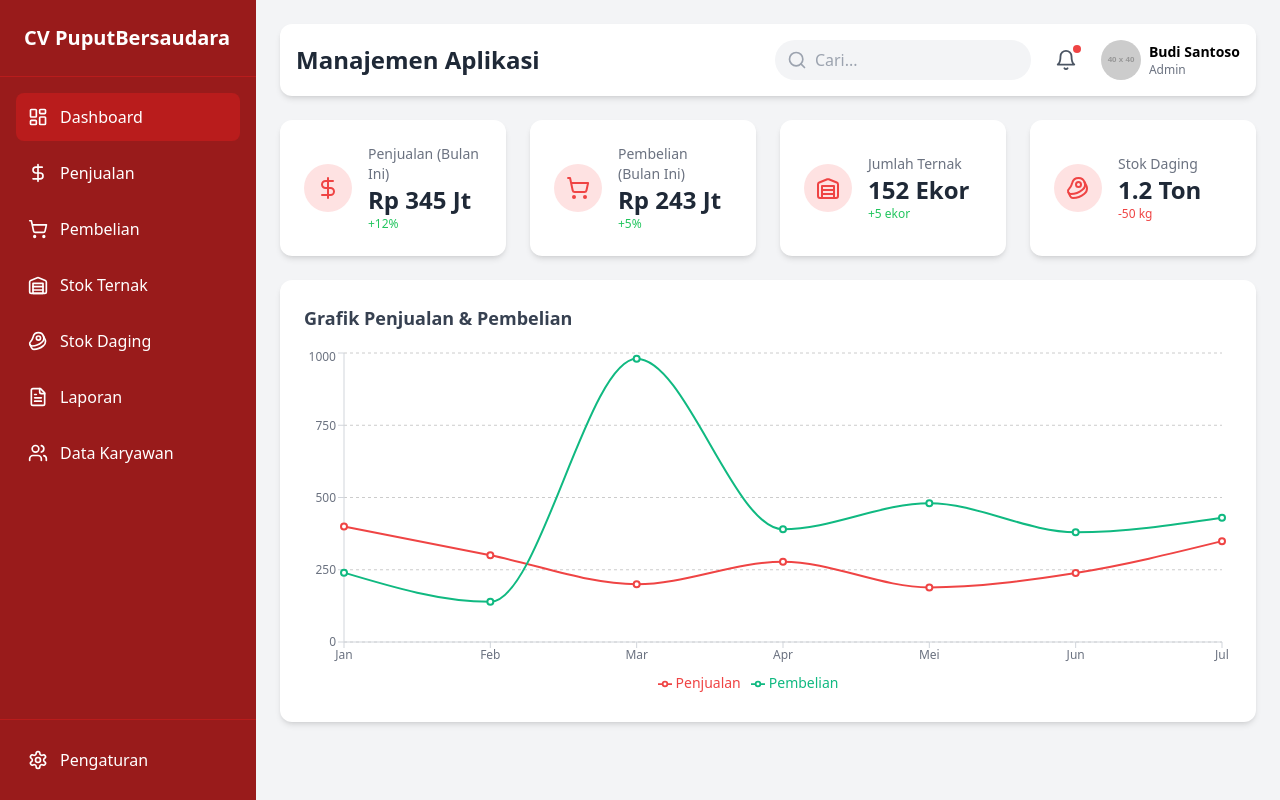
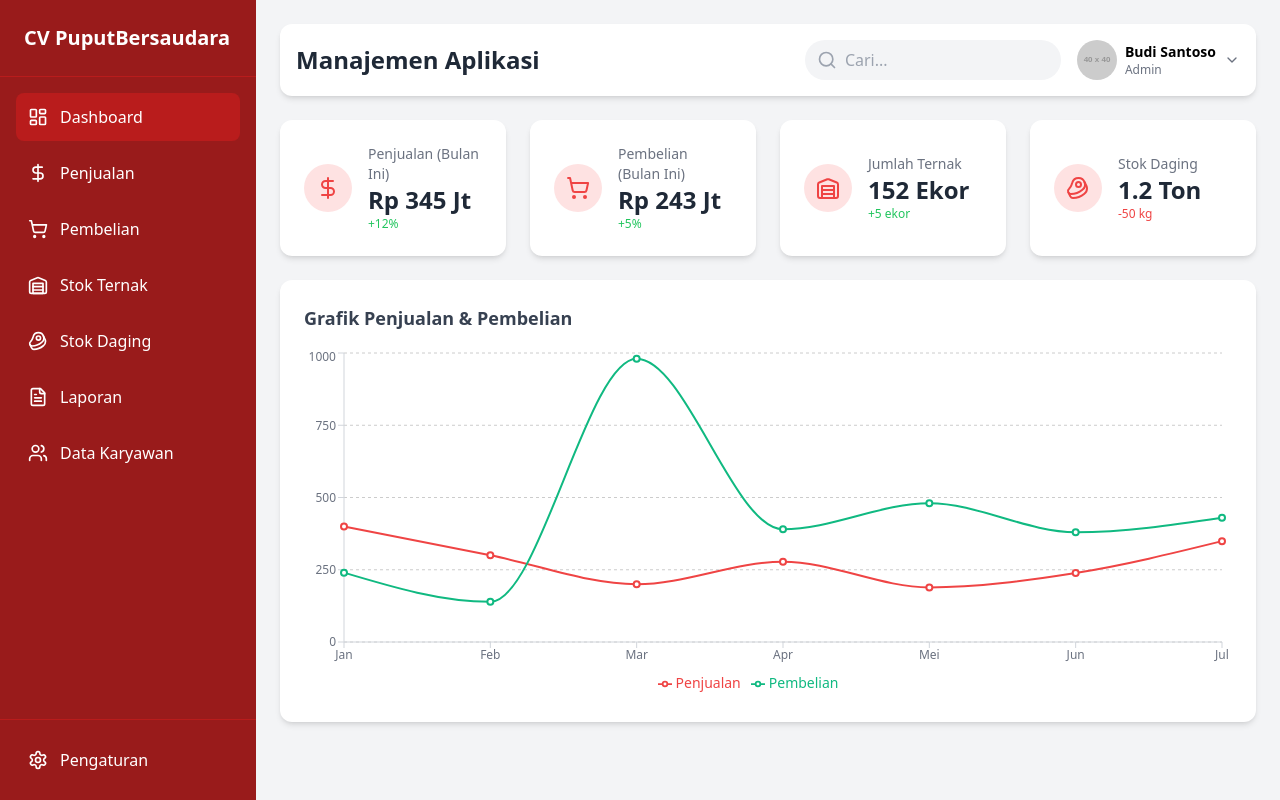
Before and after one commit to LittleKatyusha/Sapi, a React (Create React App) app: page / in a window 1280 px wide. Built offline with nearby package versions, Linux system fonts and the light colour scheme.

Commit message:
perapihan kode-kode

```diff
--- a/src/components/Header.js
+++ b/src/components/Header.js
@@ -1,7 +1,8 @@
 import React from 'react';
-import { Bell, Search, ChevronDown, Menu } from 'lucide-react';
+import { Search, ChevronDown, Menu } from 'lucide-react';
 
-const Header = ({ onMenuClick }) => (
+const Header = ({ onMenuClick }) => {
+    return (
         <header className="bg-white p-4 flex justify-between items-center rounded-xl shadow-md mb-6 sticky top-0 z-20">
             <div className="flex items-center">
                 <button onClick={onMenuClick} className="md:hidden mr-4 p-2 rounded-md hover:bg-gray-100">
@@ -14,19 +15,20 @@ const Header = ({ onMenuClick }) => (
                 <Search className="absolute left-3 top-1/2 -translate-y-1/2 text-gray-400" size={20} />
                 <input type="text" placeholder="Cari..." className="pl-10 pr-4 py-2 rounded-full bg-gray-100 focus:outline-none focus:ring-2 focus:ring-red-500 w-32 md:w-64"/>
               </div>
-          <button className="relative p-2 rounded-full hover:bg-gray-100">
-            <Bell size={22} className="text-gray-600"/>
-            <span className="absolute top-1 right-1 block h-2 w-2 rounded-full bg-red-500"></span>
-          </button>
+
+              {/* Tombol Notifikasi telah dihapus */}
+
               <div className="flex items-center space-x-2 cursor-pointer">
                 <img src="https://placehold.co/40x40/E2E8F0/4A5568?text=A" alt="Avatar" className="w-10 h-10 rounded-full"/>
                 <div className="hidden md:block">
                   <p className="font-semibold text-sm">Budi Santoso</p>
                   <p className="text-xs text-gray-500">Admin</p>
                 </div>
+                <ChevronDown size={16} className="text-gray-500" />
               </div>
             </div>
         </header>
     );
+};
 
 export default Header;
--- a/src/pages/DashboardPage.js
+++ b/src/pages/DashboardPage.js
@@ -2,7 +2,7 @@ import React from 'react';
 import { LineChart, Line, XAxis, YAxis, CartesianGrid, Tooltip, Legend, ResponsiveContainer } from 'recharts';
 import { ShoppingCart, DollarSign, Warehouse, Beef } from 'lucide-react';
 
-// Mengimpor komponen StatCard dari folder components
+// Mengimpor komponen dari folder components
 import StatCard from '../components/StatCard';
 
 // --- DATA KHUSUS UNTUK HALAMAN INI ---
--- a/src/pages/LivestockStockPage.js
+++ b/src/pages/LivestockStockPage.js
@@ -3,17 +3,8 @@ import { PlusCircle, Eye, Edit, Trash2, X, MoreVertical, AlertTriangle } from 'l
 
 // --- Komponen-komponen ---
 
-const StatusBadge = ({ status }) => {
-    const baseClasses = "px-2.5 py-1 text-xs font-semibold rounded-full inline-block";
-    let specificClasses = "";
-    switch (status.toLowerCase()) {
-        case 'tersedia': specificClasses = 'bg-green-100 text-green-800'; break;
-        case 'karantina': specificClasses = 'bg-purple-100 text-purple-800'; break;
-        case 'terjual': specificClasses = 'bg-gray-500 text-white'; break;
-        default: specificClasses = 'bg-gray-100 text-gray-800';
-    }
-    return <span className={`${baseClasses} ${specificClasses}`}>{status}</span>;
-};
+import StatusBadge from '../components/StatusBadge';
+
 
 // --- MODAL UNTUK SETIAP AKSI ---
 
```
Lines whose indentation alone changed are shown as unchanged.
